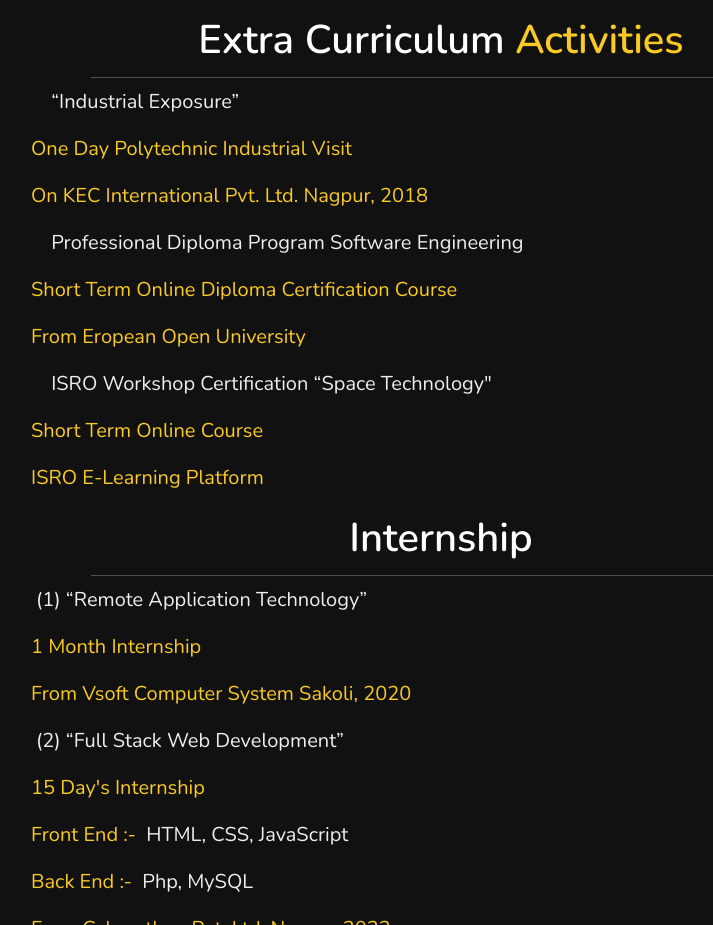
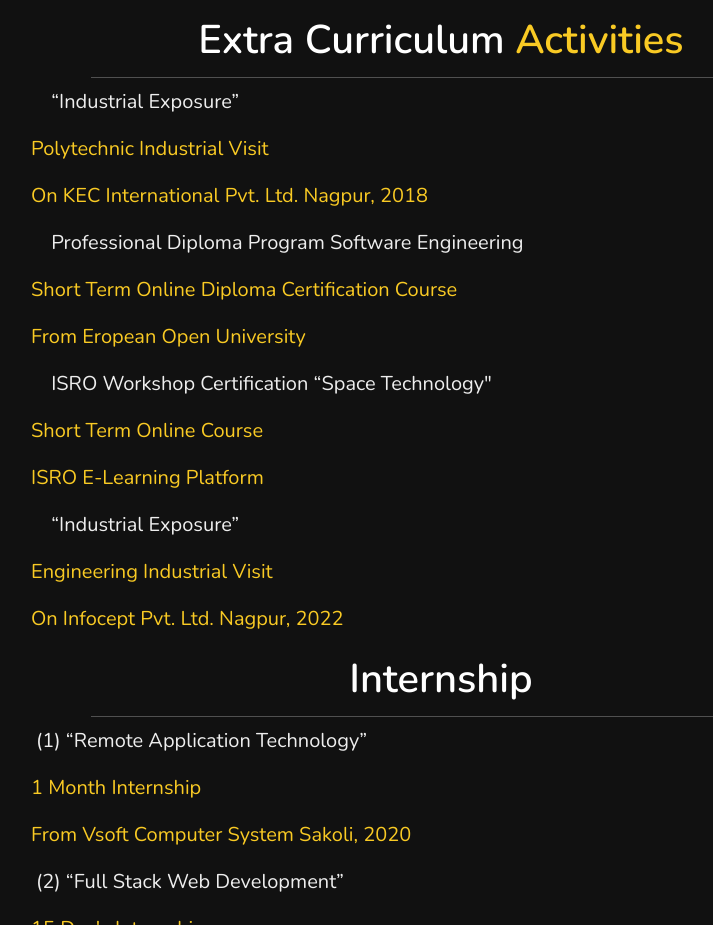
Before and after one commit to sappupachare/sappupachare.github.io, a plain HTML site: page index.html in a window 1280 px wide. Shown: the part 2440-3365 px from the top of the page, without its empty margins (399-1112 px from the left). Drawn offline with nearby package versions, Linux system fonts and the light colour scheme.

Commit message:
Update index.html

```diff
--- a/index.html
+++ b/index.html
@@ -125,7 +125,7 @@
 <h3></h3>
 <h1 class="heading"> Extra Curriculum <span>Activities</span> </h1>
 <h3> <span> “Industrial Exposure”</span></h3>
-		<h3> one day Polytechnic industrial Visit </h3>
+		<h3>Polytechnic industrial Visit </h3>
 		<h3>On KEC International pvt. Ltd. Nagpur, 2018 </h3>
 <h3><span> Professional Diploma Program Software Engineering</span></h3>
 <h3> short term online diploma certification course </h3>
@@ -133,6 +133,9 @@
 <h3><span> ISRO Workshop Certification “Space Technology" </span></h3>
 <h3>Short term online course </h3>
 <h3>ISRO E-learning Platform </h3>
+<h3> <span> “Industrial Exposure”</span></h3>
+		<h3>Engineering industrial Visit </h3>
+		<h3>On Infocept Pvt. Ltd. Nagpur, 2022 </h3>
 <h1 class="heading"> Internship </h1>
 		<h3> <span>(1) “Remote Application Technology”</span></h3>
 		<h3>1 month Internship</h3>
```
